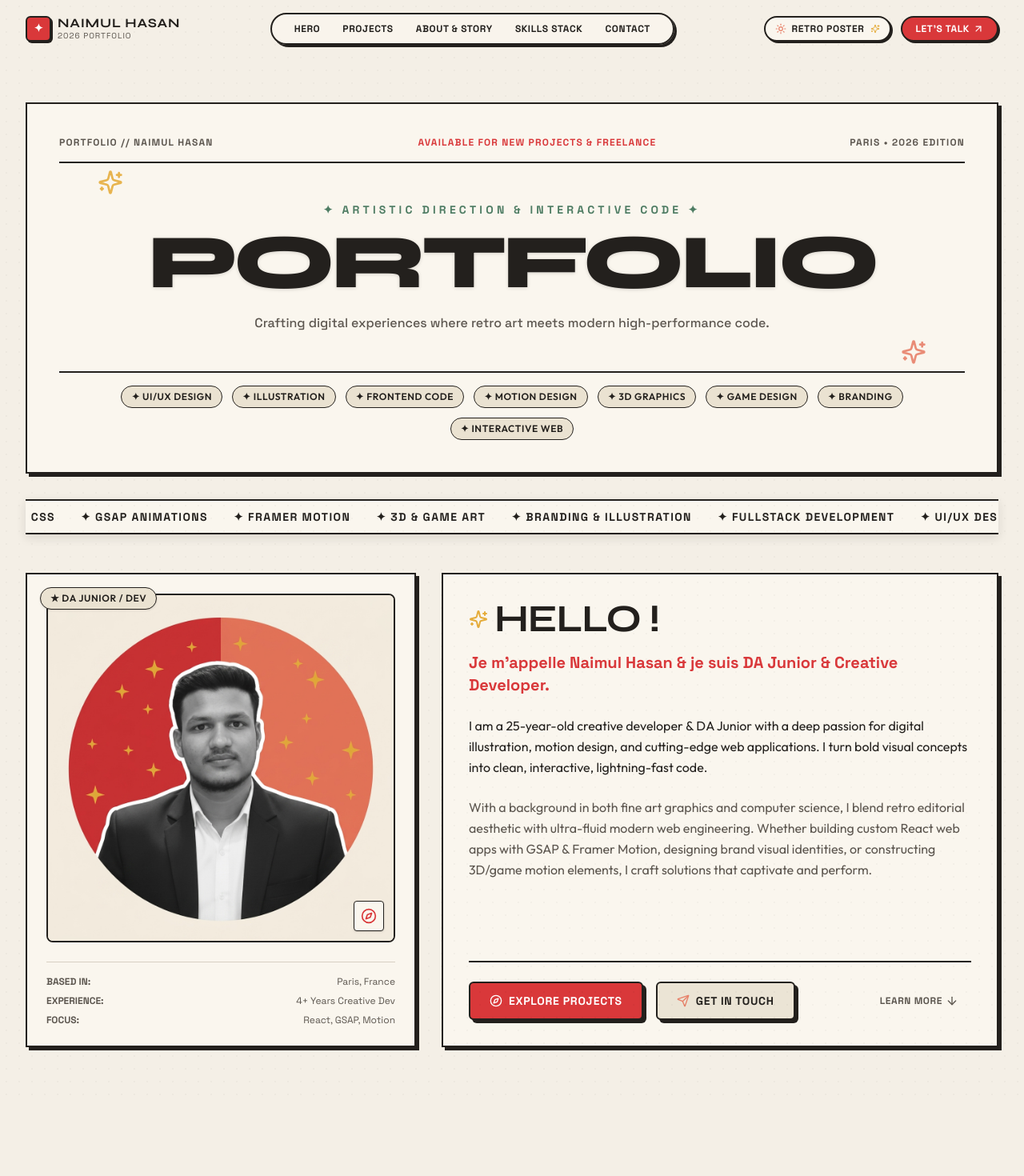
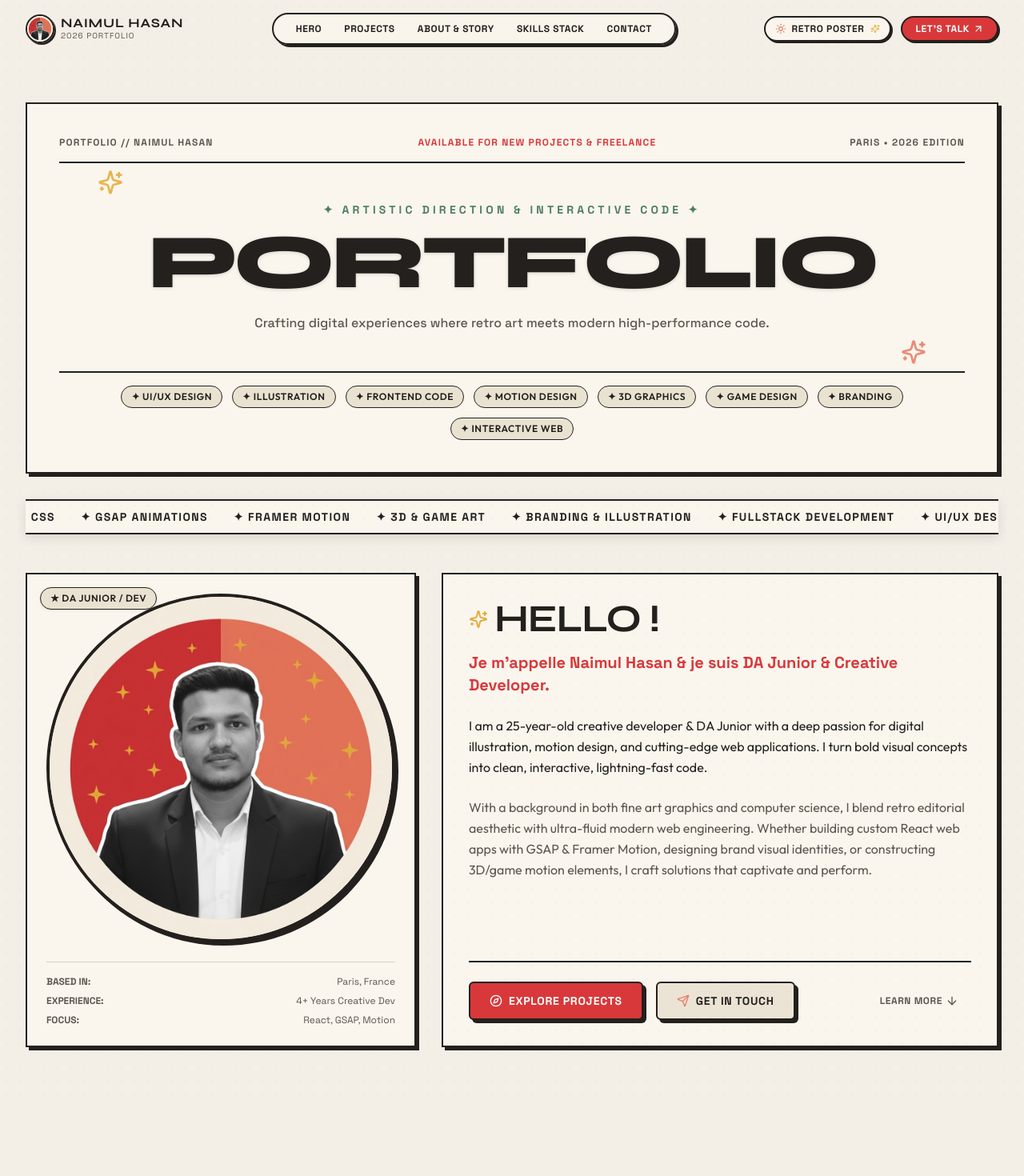
Before and after one commit to NH-Bappy/portfolio, a React (Vite) app: page / in a window 1280 px wide. Shown: the top 1470 px of the page at 80% size. Built offline with nearby package versions, Linux system fonts and the light colour scheme; the HTML template or start-up script is replaced by a standard one.

Commit message:
feat(ui): add rounded profile picture favicon, navbar avatar, and rounded hero profile frame

```diff
--- a/index.html
+++ b/index.html
@@ -2,7 +2,7 @@
 <html lang="en" class="scroll-smooth">
   <head>
     <meta charset="UTF-8" />
-    <link rel="icon" type="image/svg+xml" href="/vite.svg" />
+    <link rel="icon" type="image/png" href="/favicon.png" />
     <meta name="viewport" content="width=device-width, initial-scale=1.0" />
     <title>Portfolio ✦ Creative Director & Tech Innovator</title>
 
--- a/src/components/Hero.jsx
+++ b/src/components/Hero.jsx
@@ -97,7 +97,7 @@ export default function Hero() {
               </div>
 
               {/* Illustration Avatar Frame */}
-              <div className="relative rounded-lg overflow-hidden border-2 border-[var(--color-border)] bg-[var(--color-card-secondary)] mb-6 aspect-square flex items-center justify-center">
+              <div className="relative rounded-full overflow-hidden border-4 border-[var(--color-border)] bg-[var(--color-card-secondary)] mb-6 aspect-square flex items-center justify-center shadow-[4px_4px_0px_var(--color-border)]">
                 {/* Profile Photo - Retro Poster Aesthetic */}
                 <img
                   src="/profile.png"
@@ -106,7 +106,7 @@ export default function Hero() {
                 />
 
                 {/* Corner Flourish Icons */}
-                <div className="absolute bottom-3 right-3 bg-[var(--color-card)] p-2 rounded border border-[var(--color-border)] shadow">
+                <div className="absolute bottom-3 right-3 bg-[var(--color-card)] p-2 rounded-full border-2 border-[var(--color-border)] shadow">
                   <Compass className="w-5 h-5 text-[var(--color-accent-crimson)] animate-spin-slow" />
                 </div>
               </div>
--- a/src/components/Navbar.jsx
+++ b/src/components/Navbar.jsx
@@ -37,9 +37,11 @@ export default function Navbar() {
           href="#hero"
           className="flex items-center gap-2 group cursor-pointer text-decoration-none"
         >
-          <div className="w-8 h-8 rounded-md border-2 border-[var(--color-border)] bg-[var(--color-accent-crimson)] text-white flex items-center justify-center font-display font-bold text-sm shadow-[2px_2px_0px_var(--color-border)] group-hover:rotate-6 transition-transform">
-            ✦
-          </div>
+          <img
+            src="/profile.png"
+            alt={personalInfo.name}
+            className="w-9 h-9 rounded-full border-2 border-[var(--color-border)] object-cover shadow-[2px_2px_0px_var(--color-border)] group-hover:scale-105 transition-transform"
+          />
           <div className="flex flex-col">
             <span className="font-display font-bold text-base tracking-wider uppercase leading-none text-[var(--color-text-main)]">
               {personalInfo.name}
```
Also changed, not shown: public/favicon.png (added).
